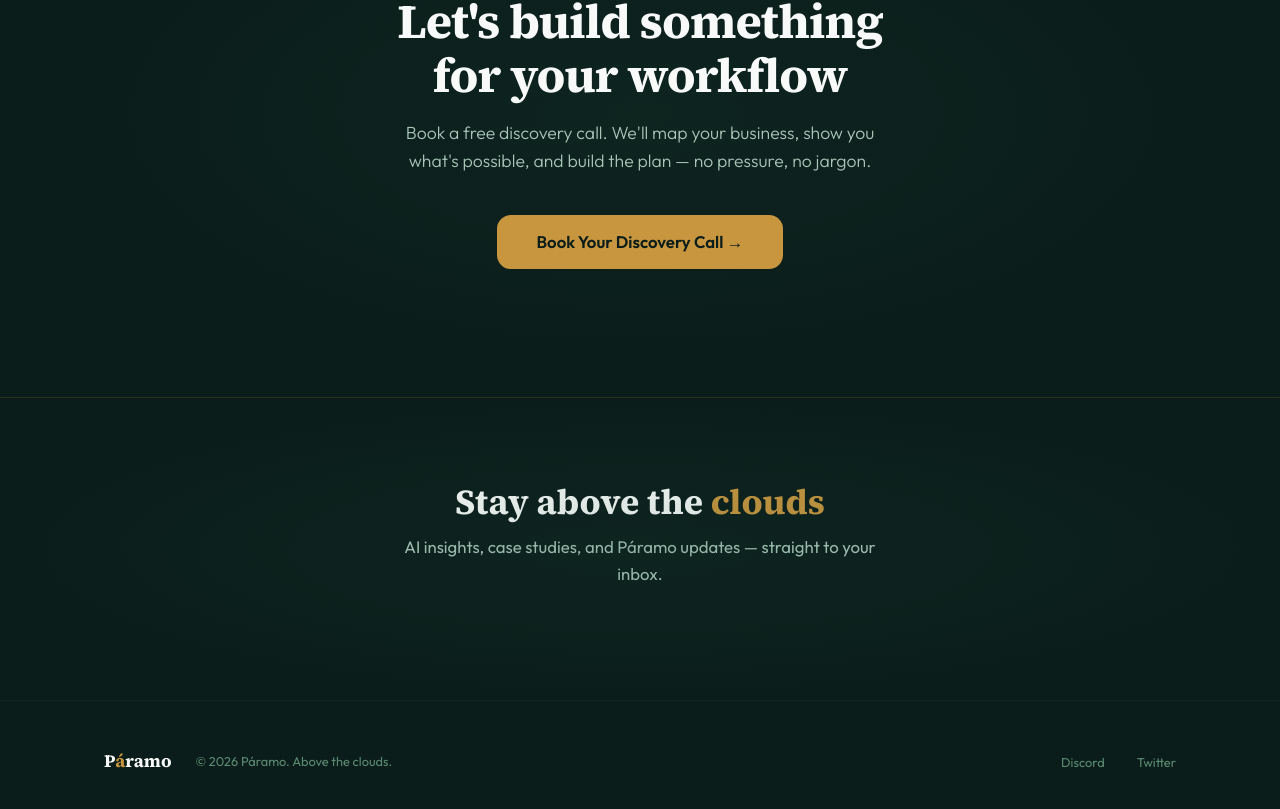
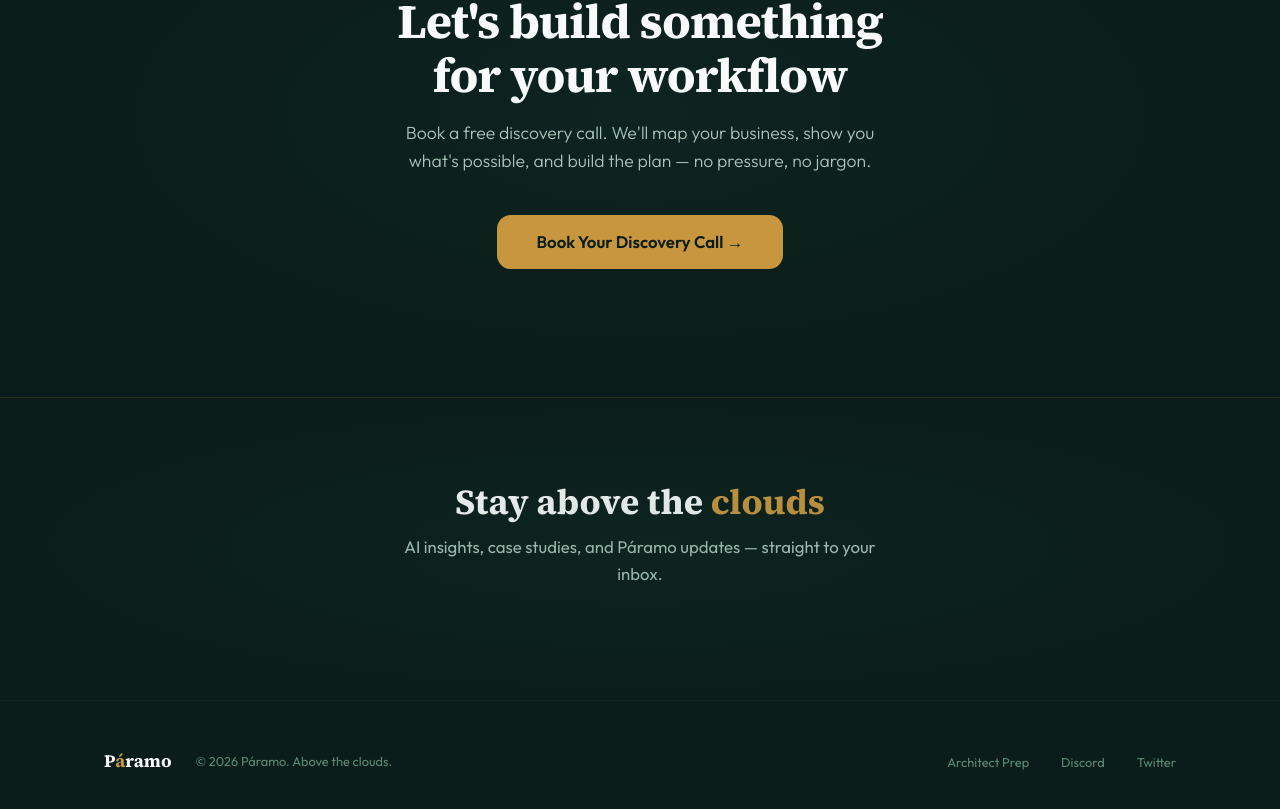
Before and after one commit to ParamoAI/paramo.sh, a Next.js app: page / in a window 1280 px wide. Shown: the part 4678-5487 px from the top of the page. Built offline with nearby package versions, Linux system fonts and the light colour scheme.

Commit message:
feat: add Architect Prep link to footer

```diff
--- a/src/components/Footer.tsx
+++ b/src/components/Footer.tsx
@@ -14,6 +14,11 @@ export default function Footer() {
         </div>
         <ul className="footer-links">
           <li>
+            <Link href="/architect-prep">
+              Architect Prep
+            </Link>
+          </li>
+          <li>
             <a href="https://discord.com/invite/xXE9TqGju" target="_blank" rel="noopener noreferrer">
               Discord
             </a>
```
Also changed, not shown: 20 other files (tests, documents, lock files or other folders).
